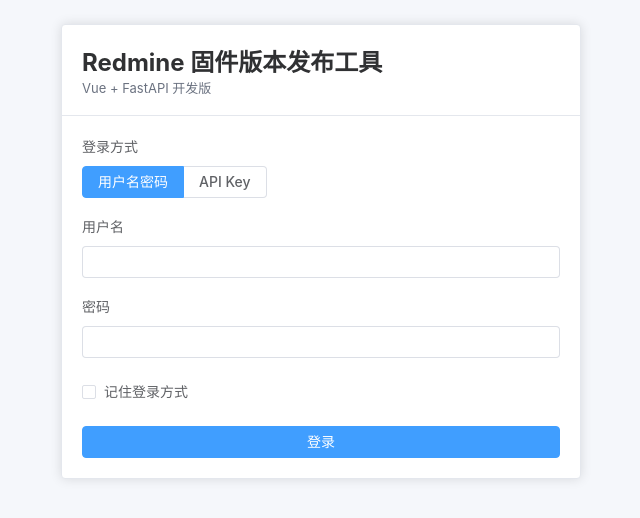
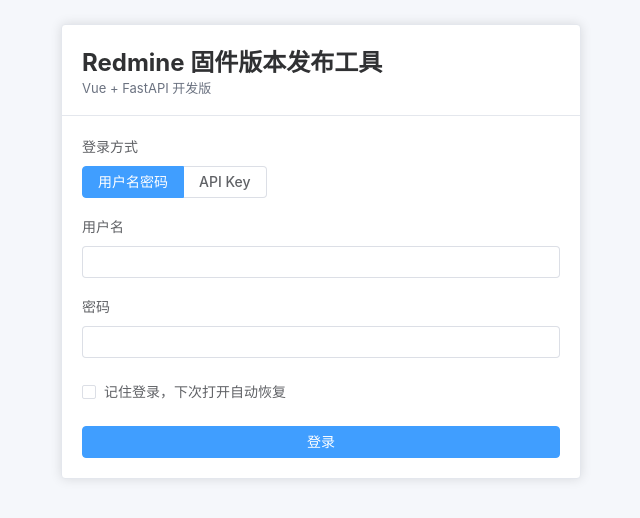
Before and after one commit to sunguangxian/redmine-firmware-release, a Vue app in the folder frontend/: page / in a window 1280 px wide. Shown: the top 518 px of the page, without its empty margins (319-959 px from the left). Built offline with nearby package versions, Linux system fonts and the light colour scheme; no server answers.

Commit message:
Clarify remembered login checkbox

```diff
--- a/frontend/src/views/LoginView.vue
+++ b/frontend/src/views/LoginView.vue
@@ -30,7 +30,7 @@
         </el-form-item>
 
         <el-form-item>
-          <el-checkbox v-model="form.remember">记住登录方式</el-checkbox>
+          <el-checkbox v-model="form.remember">记住登录，下次打开自动恢复</el-checkbox>
         </el-form-item>
 
         <el-button type="primary" :loading="loading" style="width: 100%" @click="submit">登录</el-button>
```
